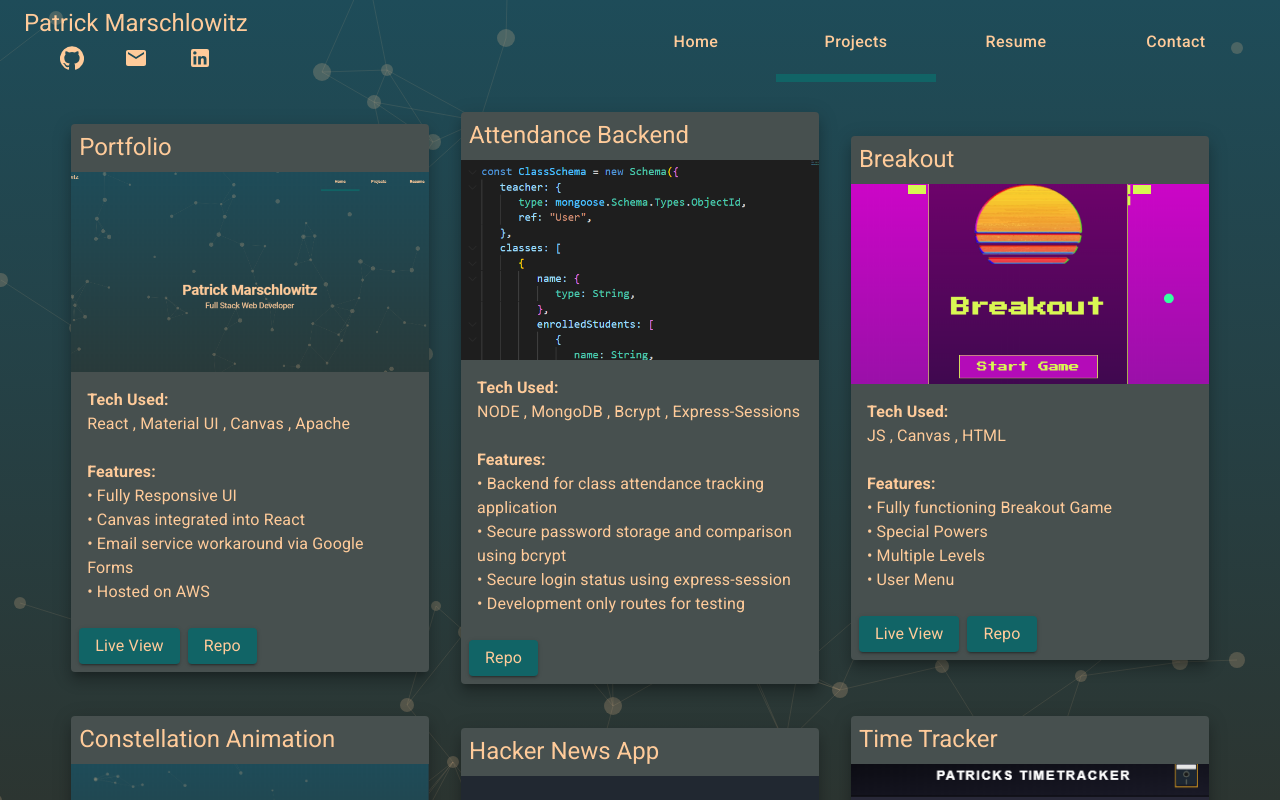
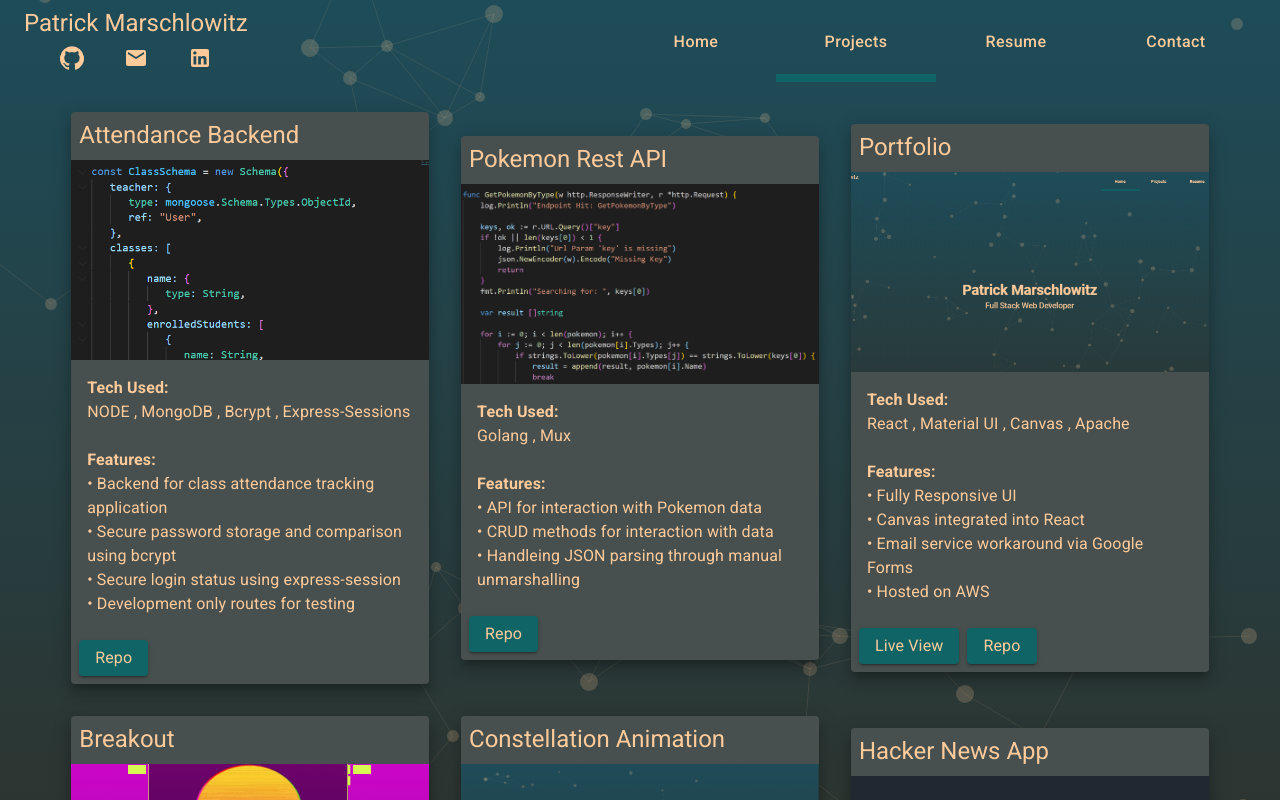
Before and after one commit to Drasek-25/Portfolio, a React (Create React App) app: page /projects in a window 1280 px wide. Shown: the top 800 px of the page. Built offline with nearby package versions, Linux system fonts and the light colour scheme.

Commit message:
added pokemon rest api to projects

```diff
--- a/src/components/data/data.js
+++ b/src/components/data/data.js
@@ -1,15 +1,37 @@
 import breakout from "./images/breakout.PNG";
 import canvasani from "./images/canvasani.PNG";
-// import github from "./images/github.PNG";
 import hackernews from "./images/hackerNews.PNG";
 import portfolio from "./images/portfolio.PNG";
 import timetracker from "./images/timetracker.PNG";
-// import weather from "./images/weather.PNG";
 import attendance from "./images/attendance.PNG";
+import goApi from "./images/goApi.PNG"
 
 // const placeHolderImgUrl = "https://picsum.photos/288/162";
 
 const projectData = [
+   {
+      title: "Attendance Backend",
+      image: attendance,
+      repoLink: "https://github.com/Drasek-25/NODE-Attendance-Backend",
+      techUsed: ["NODE", "MongoDB", "Bcrypt", "Express-Sessions"],
+      features: [
+         "Backend for class attendance tracking application",
+         "Secure password storage and comparison using bcrypt",
+         "Secure login status using express-session",
+         "Development only routes for testing",
+      ],
+   },
+   {
+      title: "Pokemon Rest API",
+      image: goApi,
+      repoLink: "https://github.com/Drasek-25/GO-Rest-API",
+      techUsed: ["Golang", "Mux"],
+      features: [
+         "API for interaction with Pokemon data",
+         "CRUD methods for interaction with data",
+         "Handleing JSON parsing through manual unmarshalling",
+      ],
+   },
    {
       title: "Portfolio",
       image: portfolio,
@@ -21,19 +43,6 @@
          "Canvas integrated into React",
          "Email service workaround via Google Forms",
          "Hosted on AWS",
-      ],
-   },
-   {
-      title: "Attendance Backend",
-      image: attendance,
-      // liveLink: "https://breakout.webdevpat.com",
-      repoLink: "https://github.com/Drasek-25/NODE-Attendance-Backend",
-      techUsed: ["NODE", "MongoDB", "Bcrypt", "Express-Sessions"],
-      features: [
-         "Backend for class attendance tracking application",
-         "Secure password storage and comparison using bcrypt",
-         "Secure login status using express-session",
-         "Development only routes for testing",
       ],
    },
    {
```
Also changed, not shown: src/components/data/images/goApi.PNG (added).
